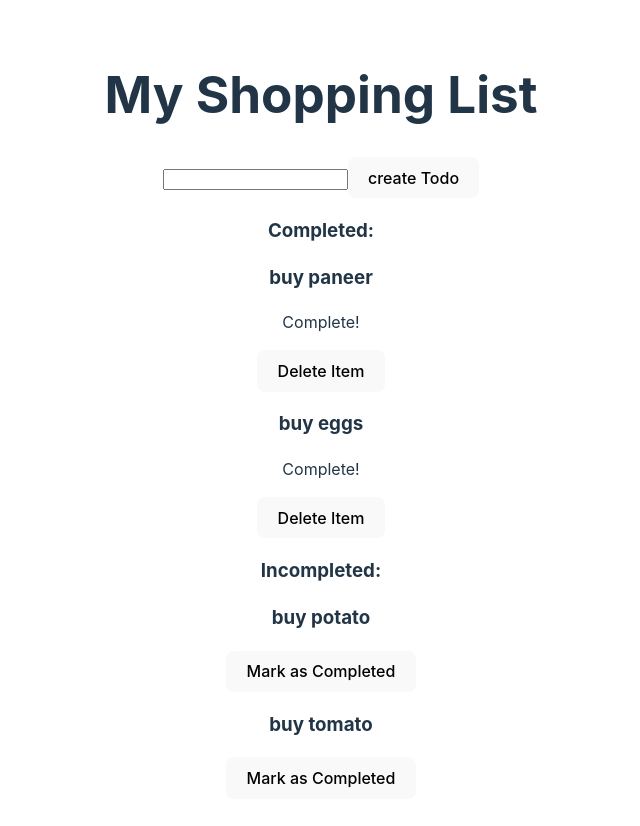
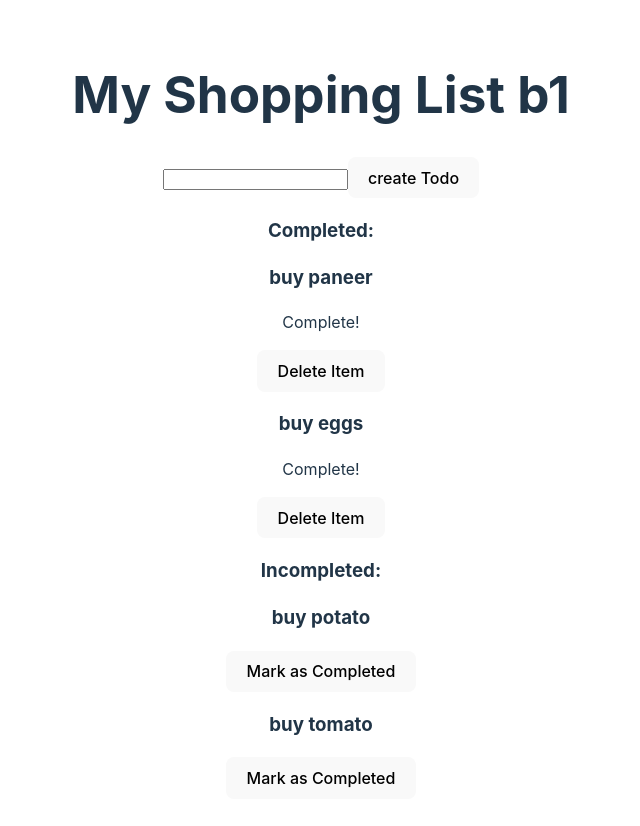
Before and after one commit to Kakkoo/todolist-byvite, a React (Vite) app: page / in a window 1280 px wide. Shown: the top 826 px of the page, without its empty margins (319-959 px from the left). Built offline with nearby package versions, Linux system fonts and the light colour scheme.

Commit message:
for deployment

```diff
--- a/src/TodoList.jsx
+++ b/src/TodoList.jsx
@@ -4,7 +4,7 @@ import TodoListItem from "./TodoListItem"
 export default function TodoList({ completedTodos, incompletedTodos, onDeletedClicked, onCompletedClicked, onCreatedClicked }){
 return (
     <div>
-        <h1>My Shopping List</h1>
+        <h1>My Shopping List b1</h1>
           <NewTodoForm onCreatedClicked={onCreatedClicked}/>
         <h3>Completed:</h3>
         {completedTodos.map((todo, index) => (
```
